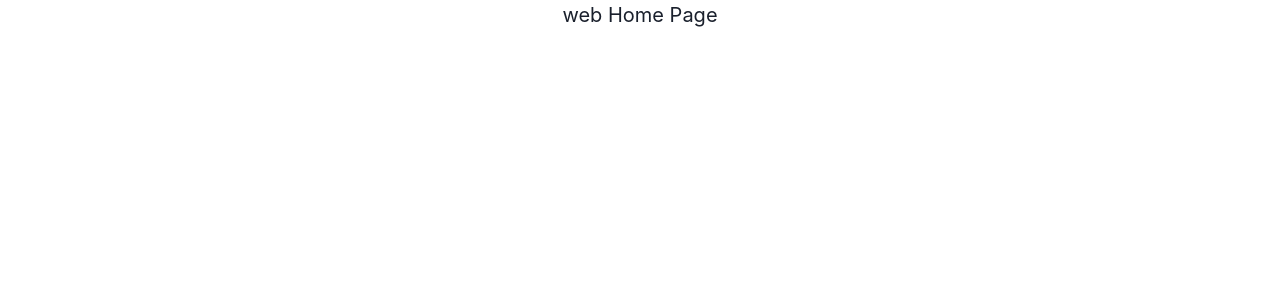
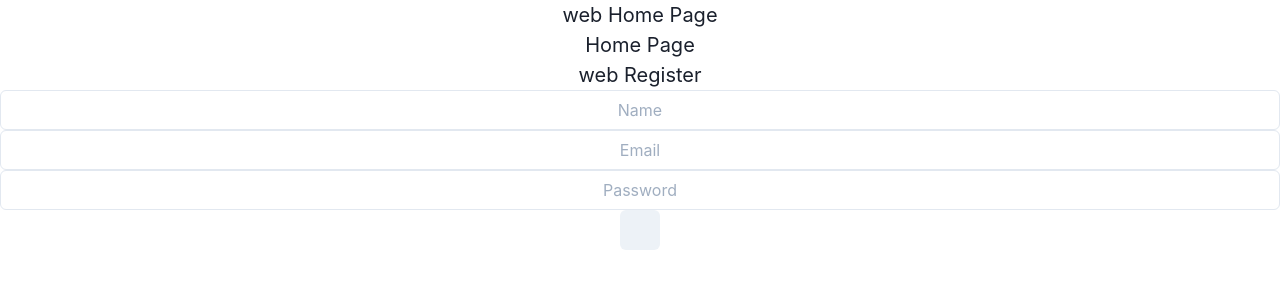
Before and after one commit to MP-Project-Sultan/client, a React (Create React App) app in the folder web/: page / in a window 1280 px wide. Shown: the top 300 px of the page. Built offline with nearby package versions, Linux system fonts and the light colour scheme.

Commit message:
add components

```diff
--- a/web/src/App.js
+++ b/web/src/App.js
@@ -1,4 +1,8 @@
 import React from 'react';
+import Home from './components/Home'
+import Register from './components/Register';
+
+
 import {
   ChakraProvider,
   Box,
@@ -10,7 +14,6 @@ import {
   theme,
 } from '@chakra-ui/react';
 import { ColorModeSwitcher } from './ColorModeSwitcher';
-import { Logo } from './Logo';
 
 function App() {
   return (
@@ -19,7 +22,8 @@ function App() {
 
             web Home Page
 
-
+       <Home/>
+       <Register/>
       </Box>
     </ChakraProvider>
   );
--- /dev/null
+++ b/web/src/components/Home/index.js
@@ -0,0 +1,11 @@
+import React from 'react'
+
+const index = () => {
+    return (
+        <div>
+            <h1>Home Page</h1>
+        </div>
+    )
+}
+
+export default index
--- /dev/null
+++ b/web/src/components/Register/index.js
@@ -0,0 +1,30 @@
+import React from 'react'
+import { Route ,Routes} from 'react-router-dom'
+import {
+  ChakraProvider,
+  Box,
+  Text,
+  Link,
+  VStack,
+  Code,
+  Grid,
+  theme,
+  Button,
+  Input
+} from '@chakra-ui/react';
+
+const index = () => {
+    return (
+      <ChakraProvider theme={theme}>
+        <Box textAlign="center" fontSize="xl">
+          web Register
+          <Input placeholder="Name" textAlign="Center" />
+          <Input placeholder="Email" textAlign="Center" type="email" />
+          <Input placeholder="Password" type="password" textAlign="Center" />
+          <Button />
+        </Box>
+      </ChakraProvider>
+    );
+}
+
+export default index
```
Also changed, not shown: web/src/components/Nav/index.js (added, +11 -0 lines).
